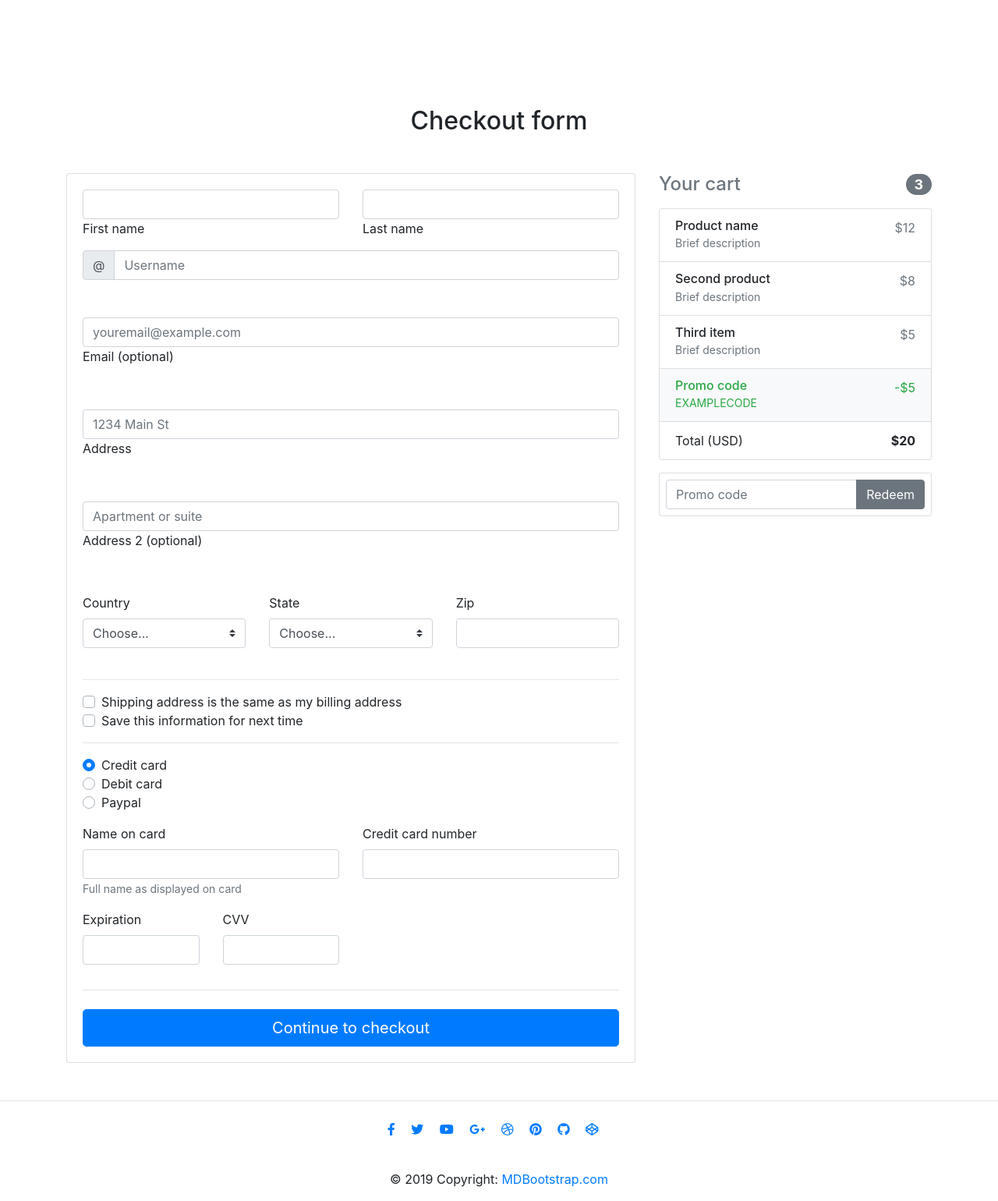
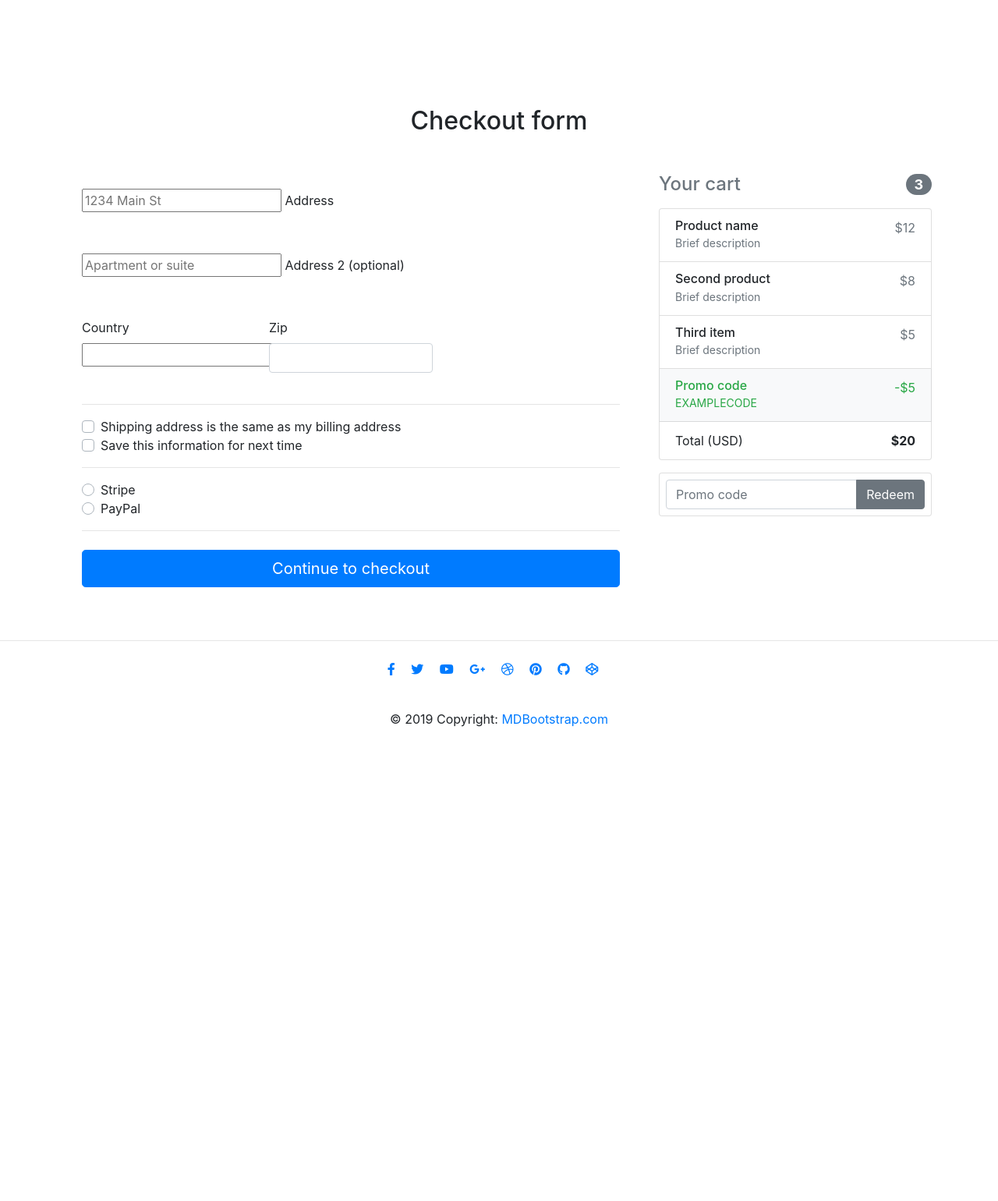
Before and after one commit to emilbakov/eshop, a Django app: page /checkout/ in a window 1280 px wide. Shown: the part 56-1596 px from the top of the page at 78% size. After the commit the page ends 988 px from the top, so only its background shows below. Run offline with Django 3.2, Linux system fonts and the light colour scheme; some libraries are stand-ins or nearby versions.

Commit message:
checkoutform

```diff
--- /dev/null
+++ b/core/forms.py
@@ -0,0 +1,30 @@
+from django import forms
+from django_countries.fields import CountryField
+from django_countries.widgets import CountrySelectWidget
+
+PAYMENT_CHOICES = (
+    ('S', 'Stripe'),
+    ('P', 'PayPal')
+)
+
+class CheckoutForm(forms.Form):
+    street_address = forms.CharField(widget=forms.TextInput(attrs= {
+        'placeholder': '1234 Main St'
+    }))
+    apartment_address = forms.CharField(required=False, widget=forms.TextInput(attrs= {
+        'placeholder': 'Apartment or suite'
+    }))
+    country = CountryField(blank_label='(select country)').formfield(
+        widget=CountrySelectWidget(attrs={
+        'class':'custom-select d-block w-100'
+    }))
+    zip= forms.CharField(widget=forms.TextInput(attrs={
+        'class':'form-control'
+    }))
+    same_billing_address= forms.BooleanField(required=False, widget=forms.CheckboxInput(attrs={
+        'class':'custom-control-input'
+    }))
+    save_info= forms.BooleanField(required=False ,widget=forms.CheckboxInput(attrs={
+        'class':'custom-control-input'
+    }))
+    payment_option = forms.ChoiceField(widget=forms.RadioSelect, choices=PAYMENT_CHOICES)
--- a/core/urls.py
+++ b/core/urls.py
@@ -1,7 +1,7 @@
 from django.urls import path
 from .views import (
     ItemDetailView,
-    checkout,
+    CheckoutView,
     HomeView,
     add_to_cart,
     OrderSummeryView,
@@ -15,7 +15,7 @@ app_name = 'core'
 
 urlpatterns = [
     path('', HomeView.as_view() , name='home'),
-    path('checkout/', checkout , name='checkout'),
+    path('checkout/', CheckoutView.as_view() , name='checkout'),
     path('order-summary/', OrderSummeryView.as_view() , name='order-summary'),
     path('product/<slug>/', ItemDetailView.as_view() , name='product'),
     path('add-to-cart/<slug>/', add_to_cart , name='add-to-cart'),
--- a/core/views.py
+++ b/core/views.py
@@ -1,3 +1,5 @@
+from django import forms
+from django.http import request
 from django.shortcuts import render, get_object_or_404
 from django.contrib import messages
 from django.core.exceptions import ObjectDoesNotExist
@@ -7,6 +9,7 @@ from django.views.generic import ListView,DetailView,View
 from django.shortcuts import redirect
 from django.utils import timezone
 from .models import Item, OrderItem, Order
+from .forms import CheckoutForm
 
 from django.contrib.auth.mixins import LoginRequiredMixin
 
@@ -14,8 +17,28 @@ from django.contrib.auth.mixins import LoginRequiredMixin
 
 
 
-def checkout(request):
-    return render(request, "checkout-page.html")
+class CheckoutView(View):
+
+    def get(self, *args, **kwargs):
+        form= CheckoutForm()
+        context ={
+            'form': form
+        }
+
+        return render(self.request, "checkout-page.html", context)
+
+    def post(self, *args, **kwargs):
+        form= CheckoutForm(self.request.POST or None)
+        print(self.request.POST)
+        if form.is_valid():
+            print(form.cleaned_data)
+            print("The form is valid")
+            return redirect ('core:checkout')
+        messages.warning(self.request, "Failed checkout")
+        return redirect('core:checkout')
+
+
+
 
 
 
--- a/eshop/settings.py
+++ b/eshop/settings.py
@@ -14,6 +14,7 @@ INSTALLED_APPS = [
     'django.contrib.sessions',
     'django.contrib.messages',
     'django.contrib.staticfiles',
+    'django_countries',
 
 
     #auth
--- a/templates/checkout-page.html
+++ b/templates/checkout-page.html
@@ -1,4 +1,5 @@
 {% extends "base.html" %}
+{% load crispy_forms_tags %}
 
 {% block content %}
   <!--Main layout-->
@@ -14,106 +15,41 @@
         <!--Grid column-->
         <div class="col-md-8 mb-4">
 
-          <!--Card-->
-          <div class="card">
+
+            <div class="card-body">
 
               <!--Card content-->
-            <form class="card-body">
-
-              <!--Grid row-->
-              <div class="row">
-
-                <!--Grid column-->
-                <div class="col-md-6 mb-2">
-
-                  <!--firstName-->
-                  <div class="md-form ">
-                    <input type="text" id="firstName" class="form-control">
-                    <label for="firstName" class="">First name</label>
-                  </div>
-
-                </div>
-                <!--Grid column-->
-
-                <!--Grid column-->
-                <div class="col-md-6 mb-2">
-
-                  <!--lastName-->
-                  <div class="md-form">
-                    <input type="text" id="lastName" class="form-control">
-                    <label for="lastName" class="">Last name</label>
-                  </div>
-
-                </div>
-                <!--Grid column-->
-
-              </div>
-              <!--Grid row-->
-
-              <!--Username-->
-              <div class="md-form input-group pl-0 mb-5">
-                <div class="input-group-prepend">
-                  <span class="input-group-text" id="basic-addon1">@</span>
-                </div>
-                <input type="text" class="form-control py-0" placeholder="Username" aria-describedby="basic-addon1">
-              </div>
-
-              <!--email-->
-              <div class="md-form mb-5">
-                <input type="text" id="email" class="form-control" placeholder="youremail@example.com">
-                <label for="email" class="">Email (optional)</label>
-              </div>
+              <form method="POST" >
+                {% csrf_token %}
 
                 <!--address-->
                 <div class="md-form mb-5">
-                <input type="text" id="address" class="form-control" placeholder="1234 Main St">
+                  <!-- <input type="text" id="address" class="form-control" placeholder="1234 Main St"> -->
+                  {{ form.street_address }}
                   <label for="address" class="">Address</label>
                 </div>
 
                 <!--address-2-->
                 <div class="md-form mb-5">
-                <input type="text" id="address-2" class="form-control" placeholder="Apartment or suite">
+
+                  <!-- <input type="text" id="address-2" class="form-control" placeholder="Apartment or suite" -->
+                  {{ form.apartment_address }}
                   <label for="address-2" class="">Address 2 (optional)</label>
+
                 </div>
 
                 <!--Grid row-->
                 <div class="row">
-
                   <!--Grid column-->
                   <div class="col-lg-4 col-md-12 mb-4">
-
                     <label for="country">Country</label>
-                  <select class="custom-select d-block w-100" id="country" required>
-                    <option value="">Choose...</option>
-                    <option>United States</option>
-                  </select>
-                  <div class="invalid-feedback">
-                    Please select a valid country.
-                  </div>
+                    {{ form.country }}
 
                   </div>
                   <!--Grid column-->
-
-                <!--Grid column-->
                   <div class="col-lg-4 col-md-6 mb-4">
-
-                  <label for="state">State</label>
-                  <select class="custom-select d-block w-100" id="state" required>
-                    <option value="">Choose...</option>
-                    <option>California</option>
-                  </select>
-                  <div class="invalid-feedback">
-                    Please provide a valid state.
-                  </div>
-
-                </div>
-                <!--Grid column-->
-
-                <!--Grid column-->
-                <div class="col-lg-4 col-md-6 mb-4">
-
                     <label for="zip">Zip</label>
-                  <input type="text" class="form-control" id="zip" placeholder="" required>
+                    {{form.zip}}
                     <div class="invalid-feedback">
                       Zip code required.
                     </div>
@@ -127,63 +63,31 @@
                 <hr>
 
                 <div class="custom-control custom-checkbox">
-                <input type="checkbox" class="custom-control-input" id="same-address">
+                <input {% if form.same_billing_address.value %}checked{% endif %} type="checkbox" class="custom-control-input" name="same_billing_address" id="same-address">
+                    {{form.same_billing_address}}
                  <label class="custom-control-label" for="same-address">Shipping address is the same as my billing address</label>
                 </div>
                 <div class="custom-control custom-checkbox">
-                <input type="checkbox" class="custom-control-input" id="save-info">
+                <input {% if form.save_info.value %}checked{% endif %} type="checkbox" class="custom-control-input" name="save_info" id="save-info">
+                   {{form.save_info}}
                   <label class="custom-control-label" for="save-info">Save this information for next time</label>
                 </div>
 
                 <hr>
-
+                <!-- div for each options -->
                 <div class="d-block my-3">
+                  {% for value, name in form.fields.payment_option.choices %}
                   <div class="custom-control custom-radio">
-                  <input id="credit" name="paymentMethod" type="radio" class="custom-control-input" checked required>
-                  <label class="custom-control-label" for="credit">Credit card</label>
+                    <input id="{{ name }}" name="payment_option" value="{{value}}" type="radio" class="custom-control-input"  required>
+                    <label class="custom-control-label" for="{{ name }}">{{ name }}</label>
                   </div>
-                <div class="custom-control custom-radio">
-                  <input id="debit" name="paymentMethod" type="radio" class="custom-control-input" required>
-                  <label class="custom-control-label" for="debit">Debit card</label>
-                </div>
-                <div class="custom-control custom-radio">
+                  {% endfor %}
+                 <!--  <div class="custom-control custom-radio">
                     <input id="paypal" name="paymentMethod" type="radio" class="custom-control-input" required>
                     <label class="custom-control-label" for="paypal">Paypal</label>
+                  </div> -->
                 </div>
-              </div>
-              <div class="row">
-                <div class="col-md-6 mb-3">
-                  <label for="cc-name">Name on card</label>
-                  <input type="text" class="form-control" id="cc-name" placeholder="" required>
-                  <small class="text-muted">Full name as displayed on card</small>
-                  <div class="invalid-feedback">
-                    Name on card is required
-                  </div>
-                </div>
-                <div class="col-md-6 mb-3">
-                  <label for="cc-number">Credit card number</label>
-                  <input type="text" class="form-control" id="cc-number" placeholder="" required>
-                  <div class="invalid-feedback">
-                    Credit card number is required
-                  </div>
-                </div>
-              </div>
-              <div class="row">
-                <div class="col-md-3 mb-3">
-                  <label for="cc-expiration">Expiration</label>
-                  <input type="text" class="form-control" id="cc-expiration" placeholder="" required>
-                  <div class="invalid-feedback">
-                    Expiration date required
-                  </div>
-                </div>
-                <div class="col-md-3 mb-3">
-                  <label for="cc-expiration">CVV</label>
-                  <input type="text" class="form-control" id="cc-cvv" placeholder="" required>
-                  <div class="invalid-feedback">
-                    Security code required
-                  </div>
-                </div>
-              </div>
+
                 <hr class="mb-4">
                 <button class="btn btn-primary btn-lg btn-block" type="submit">Continue to checkout</button>
 
@@ -191,7 +95,6 @@
 
             </div>
             <!--/.Card-->
-
         </div>
         <!--Grid column-->
 
```
Also changed, not shown: requirements.txt (+2 -5 lines). Lines whose indentation alone changed are shown as unchanged.
